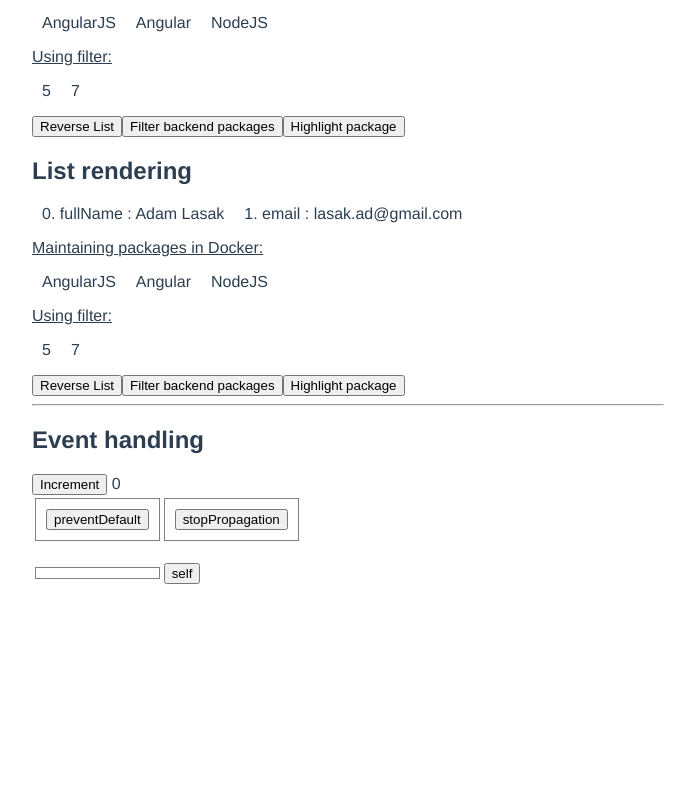
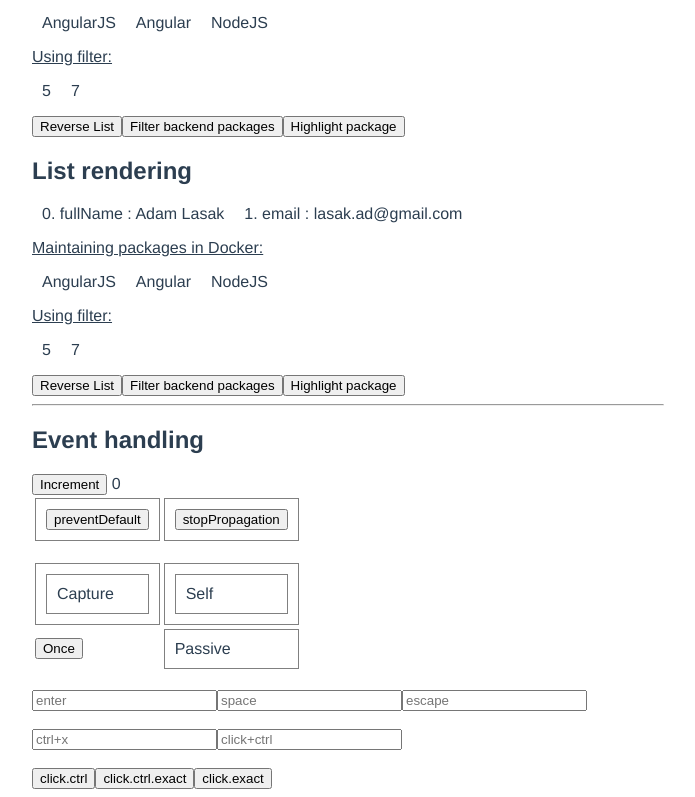
Before and after one commit to pr033r/vue2-demo, a Vue app: page /#/testing-vue-features in a window 1280 px wide. Shown: the part 1260-2057 px from the top of the page, without its empty margins (292-987 px from the left). Before the commit the page ends 1855 px from the top, so only its background shows below. Built offline with nearby package versions, Linux system fonts and the light colour scheme.

Commit message:
event handling - system modifier keys

```diff
--- a/src/components/EventHandling.vue
+++ b/src/components/EventHandling.vue
@@ -27,17 +27,74 @@
         </td>
       </tr>
       <tr>
-        <td class="outer">
-          <div class="middle">
-            <div class="inner" v-on:click.capture="buttonClicked">
-            </div>
+        <td>
+          <!--
+          When a click event occurs, there are two phases: the first is called capturing,
+          the second is called bubbling. When you click on the .inner, the event traverses
+          down from the outermost container element .outer, to .inner in the capturing phase,
+          then from .inner to .outer in the bubbling phase.
+          -->
+          <div class="outer divForClick" v-on:click.capture="buttonClicked">
+            <div class="inner divForClick" v-on:click="buttonClicked">Capture</div>
           </div>
         </td>
         <td>
-          <button v-on:click.self="buttonClicked">self</button>
+          <!--
+          without self modifier, when we click on the child, parent will be called too
+          (must be same type of event) - so put .self to parent (only when we click on the
+          parent will be fired parent's event)
+
+          v-on:click.prevent.self will be prevent all clicks, self.prevent only clicks
+          from that particular element
+          -->
+          <div class="parent divForClick" v-on:click.self.prevent="divClicked">
+            <div class="child divForClick" v-on:click="divClicked">Self</div>
+          </div>
+        </td>
+      </tr>
+      <tr>
+        <td>
+          <button v-on:click.once="buttonClicked">Once</button>
+        </td>
+        <td>
+          <!--
+          .passive modifier, corresponding to addEventListener‘s passive option
+          * options = listener will never call preventDefault(). If a passive listener
+            call preventDefault, the user agent will do nothing than generate a console warning.
+
+          Don’t use .passive and .prevent together!
+          -->
+          <div class="divForClick" v-on:scroll.passive="onScroll ">Passive</div>
         </td>
       </tr>
     </table>
+    <br>
+    <!--
+    Vue provides aliases for:
+    .enter .tab .delete (captures both “Delete” and “Backspace” keys) .esc .space .up .down .left
+    .right .page-down
+
+    // create own alias
+    Vue.config.keyCodes.f1 = 112
+
+    System modifier keys:
+    .ctrl .alt .shift .meta (win logo)
+    -->
+    <input placeholder="enter" @keyup.enter="defaultAlert">
+    <input placeholder="space" @keyup.32="defaultAlert">
+    <input placeholder="escape" @keyup.escape="defaultAlert"><br><br>
+
+    <input placeholder="ctrl+x" @keyup.ctrl.88="defaultAlert">
+    <input placeholder="click+ctrl" @click.ctrl="defaultAlert"><br><br>
+
+    <!-- this will fire even if Alt or Shift is also pressed -->
+    <button @click.ctrl="defaultAlert">click.ctrl</button>
+
+    <!-- this will only fire when Ctrl and no other keys are pressed -->
+    <button @click.ctrl.exact="defaultAlert">click.ctrl.exact</button>
+
+    <!-- this will only fire when no system modifiers are pressed -->
+    <button @click.exact="defaultAlert">click.exact</button>
   </div>
 </template>
 
@@ -50,21 +107,27 @@ export default {
   },
 
   methods: {
+    created() {
+      this.config.keyCodes.escape = 27; // Vue has pre-defined .esc
+    },
+
     incrementcCounter() {
       this.counter++;
     },
     defaultAction() {
       alert(
-        "The submit was canceled and event returned to previous state via preventDefault()"
+        'The submit was canceled and event returned to previous state via preventDefault()'
       );
     },
     divClicked() {
-      alert("clicked on div");
+      alert('clicked on div');
     },
     buttonClicked() {
-      alert("buttton");
+      alert('buttton');
     },
-
+    defaultAlert() {
+      alert('some alert');
+    }
   }
 };
 </script>
@@ -75,8 +138,4 @@ export default {
   border: 1px solid gray;
   margin: 5opx;
 }
-.outer .middle .inner {
-  padding: 5px;
-  border: 1px solid gray;
-}
 </style>
```
